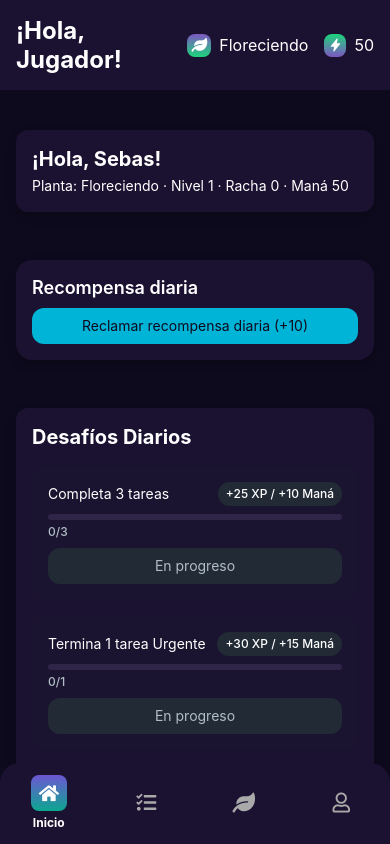
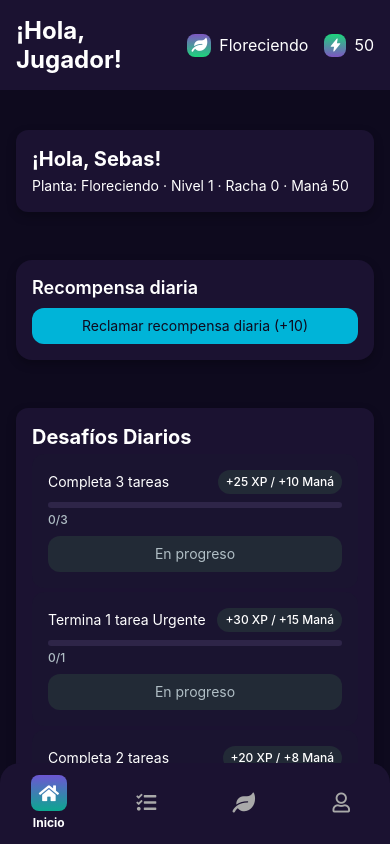
Before and after one commit to codesebastianvega/mana-bloom-app, a React Native app: screen /HomeScreen in a window 390 px wide. Built offline with nearby package versions, Linux system fonts and the light colour scheme.

Commit message:
Update DailyChallengesSection.styles.js

```diff
--- a/src/components/home/DailyChallengesSection.styles.js
+++ b/src/components/home/DailyChallengesSection.styles.js
@@ -5,20 +5,14 @@
 // Autor: Codex - Fecha: 2025-08-12
 
 import { StyleSheet } from "react-native";
-import {
-  Colors,
-  Spacing,
-  Radii,
-  Elevation,
-  Typography,
-} from "../../theme";
+import { Colors, Spacing, Radii, Elevation, Typography } from "../../theme";
 
 export default StyleSheet.create({
   container: {
     backgroundColor: Colors.surface,
     padding: Spacing.base,
     borderRadius: Radii.md,
-    marginBottom: Spacing.large,
+    marginBottom: Spacing.tiny,
     ...Elevation.card,
   },
   title: {
@@ -29,7 +23,7 @@ export default StyleSheet.create({
     backgroundColor: Colors.surfaceAlt,
     padding: Spacing.base,
     borderRadius: Radii.md,
-    marginTop: Spacing.base,
+    marginTop: Spacing.tiny,
   },
   headerRow: {
     flexDirection: "row",
```
